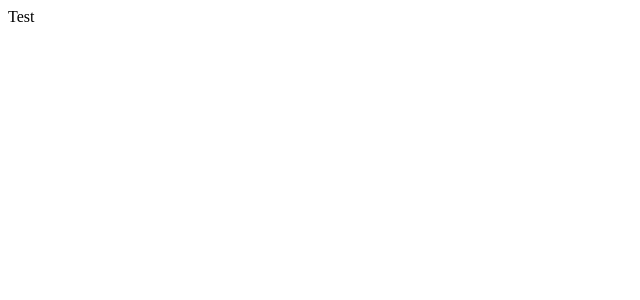
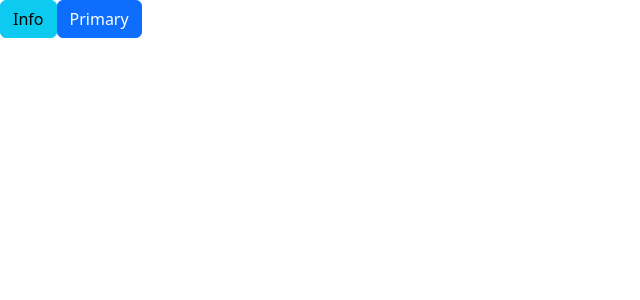
Before and after one commit to A9-dev/hackathonhub, a Next.js app: page / in a window 1280 px wide. Shown: the top 300 px of the page, without its empty margins (0-640 px from the left). Built offline with nearby package versions, Linux system fonts and the light colour scheme.

Commit message:
chore: install bootstrap

```diff
--- a/src/app/page.tsx
+++ b/src/app/page.tsx
@@ -1,5 +1,15 @@
-import Image from "next/image";
+import "bootstrap/dist/css/bootstrap.min.css";
+// This is how you import bootstrap ^
 
 export default function Home() {
-  return <main>Test</main>;
+  return (
+    <main>
+      <button type="button" className="btn btn-info">
+        Info
+      </button>
+      <button type="button" class="btn btn-primary">
+        Primary
+      </button>
+    </main>
+  );
 }
```
Also changed, not shown: package.json (+6 -5 lines), 1 other file (tests, documents, lock files or other folders).
